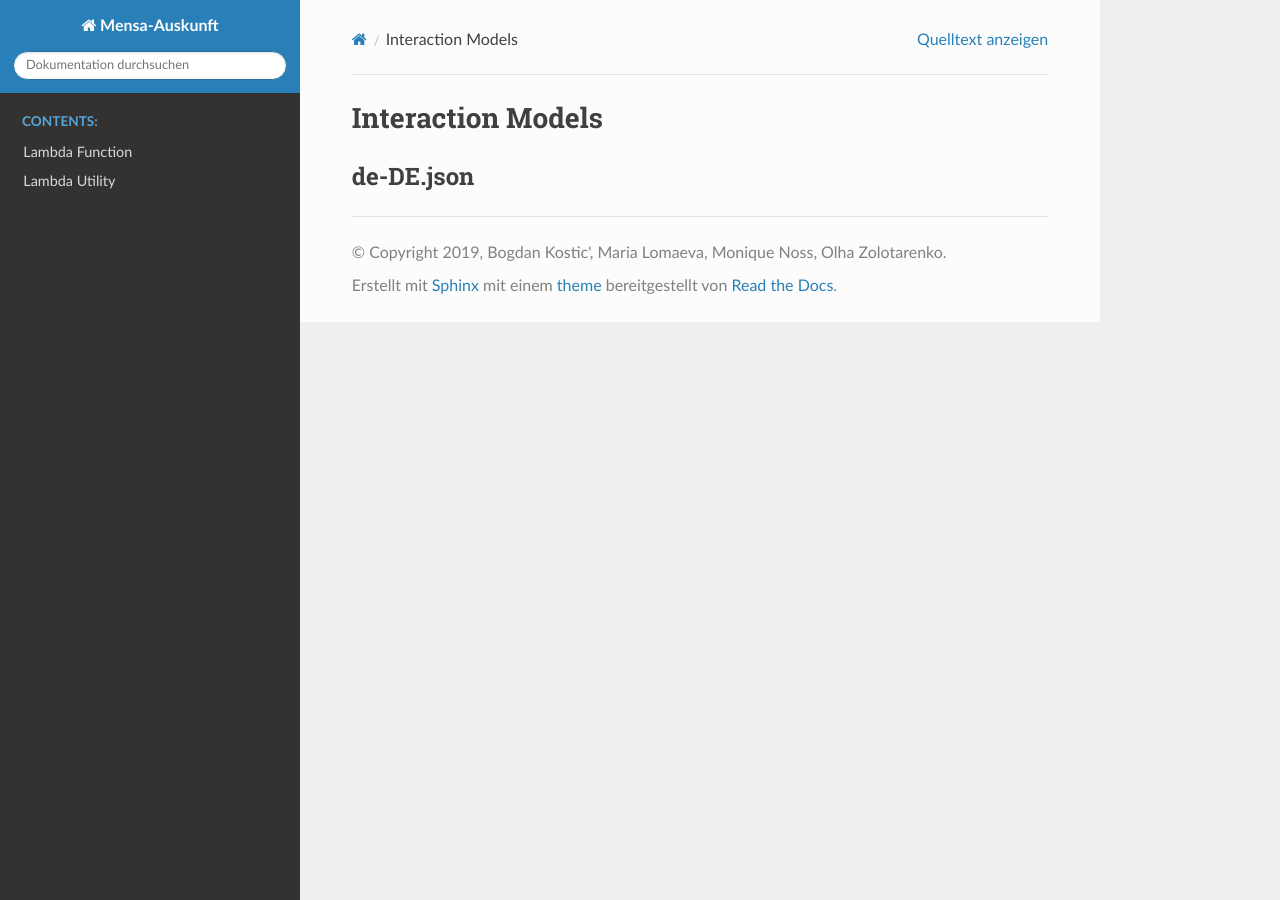
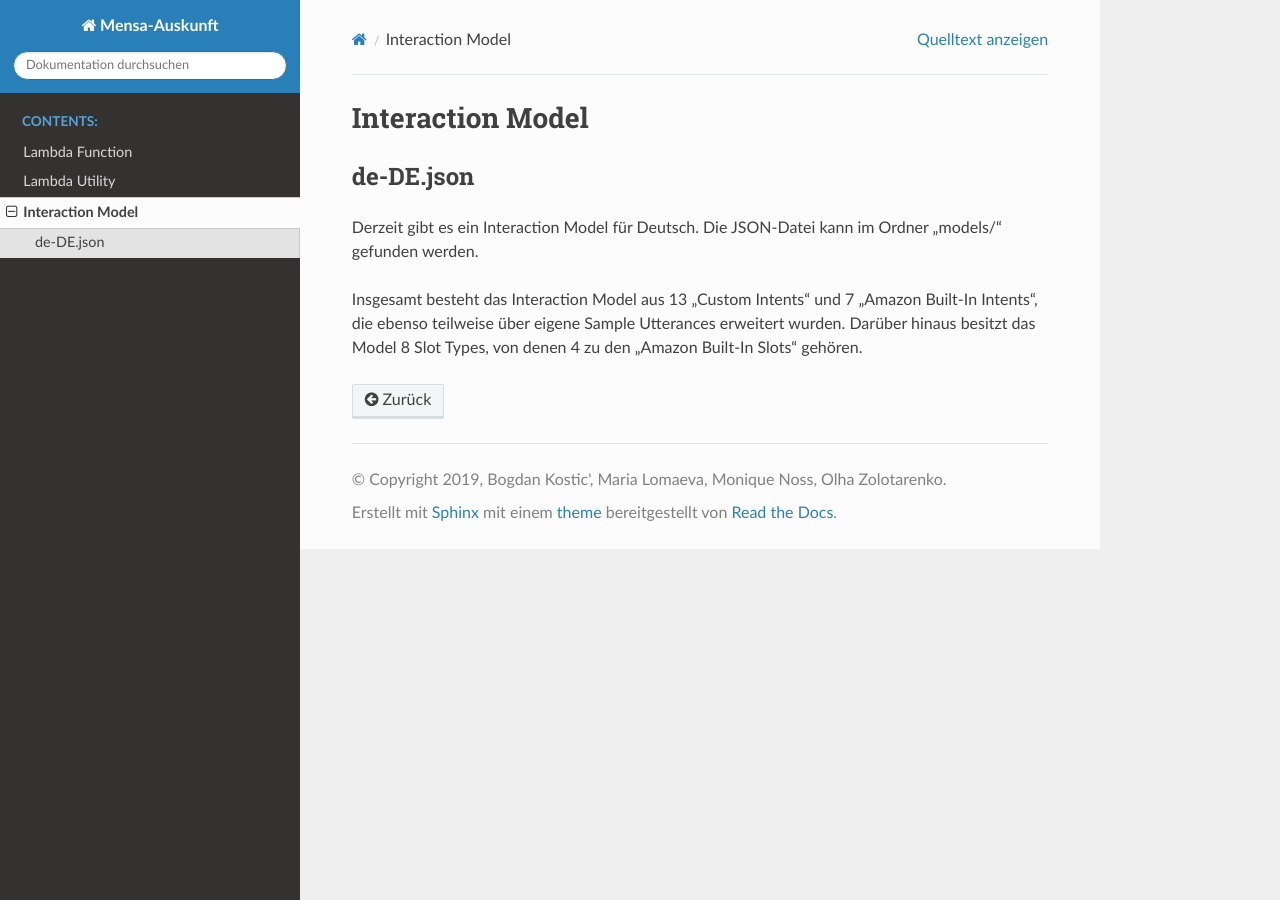
Before and after one commit to mmonimon/mensa-skill, a Sphinx documentation site: the page built from docs/interaction_model.rst, in a window 1280 px wide. Built offline with Sphinx 7.4.7 and the Read the Docs theme 2.0.0, drawn with Linux system fonts in a browser that asks for light colours; pages that are not in the unit, such as notebooks, are missing from menus.

Commit message:
various changes in interaction model and doc rsts

```diff
--- a/docs/index.rst
+++ b/docs/index.rst
@@ -12,7 +12,7 @@ Welcome to Mensa-Auskunft's documentation!
 
    lambda_function
    lambda_utility
-   interaction_models
+   interaction_model
 
 Indices and tables
 ==================
--- a/docs/interaction_model.rst
+++ b/docs/interaction_model.rst
@@ -1,5 +1,10 @@
-Interaction Models
-==================
+Interaction Model
+=================
 
 de-DE.json
 ^^^^^^^^^^
+
+Derzeit gibt es ein Interaction Model für Deutsch. Die JSON-Datei kann im Ordner "models/" gefunden werden.
+
+Insgesamt besteht das Interaction Model aus 13 "Custom Intents" und 7 "Amazon Built-In Intents", die ebenso teilweise über eigene Sample Utterances erweitert wurden.
+Darüber hinaus besitzt das Model 8 Slot Types, von denen 4 zu den "Amazon Built-In Slots" gehören.
```
Also changed, not shown: 1 other file.
